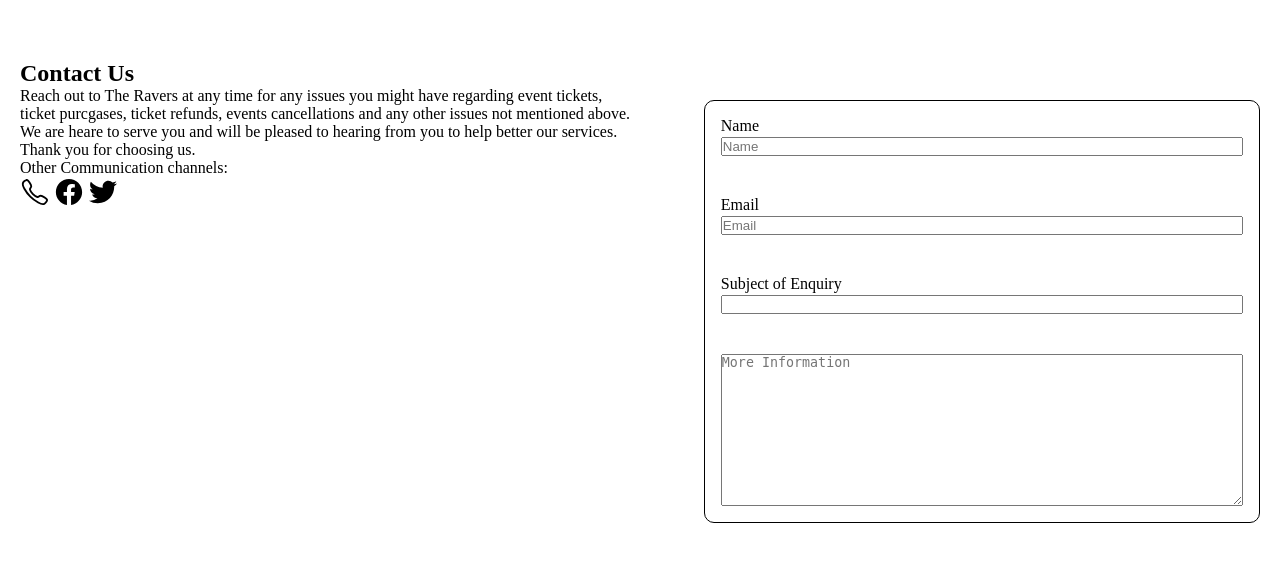
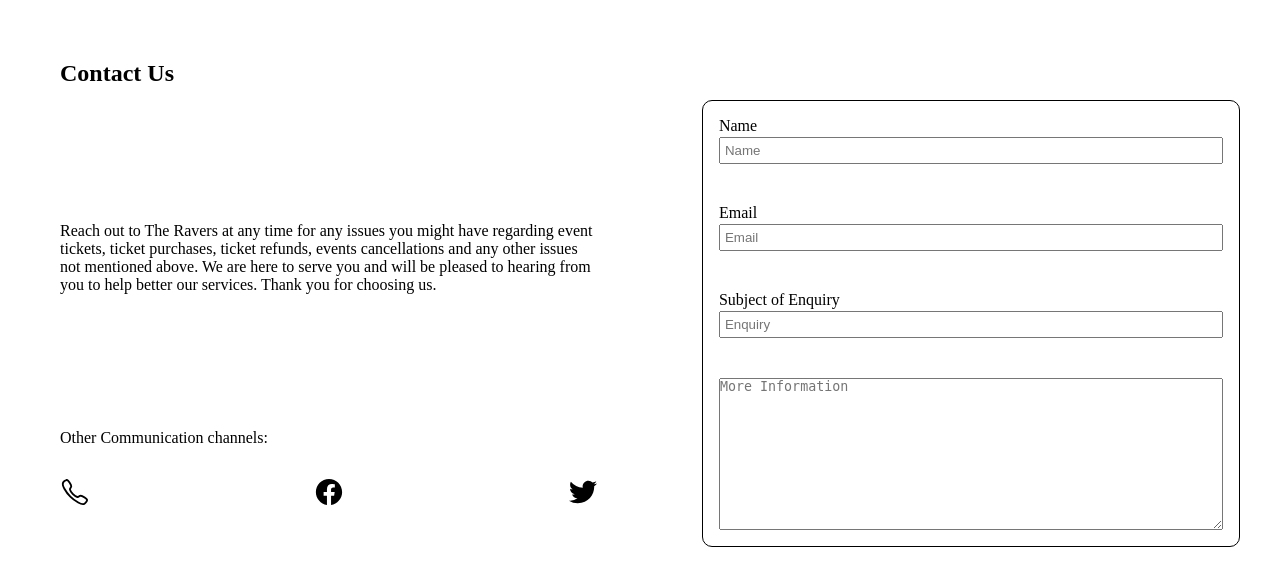
Before and after one commit to nerr-0/RAVE, a Node server app: page /contact in a window 1280 px wide. Shown: the top 586 px of the page. Run offline with Node 20, Linux system fonts and the light colour scheme.

Commit message:
D61/100DOC

```diff
--- a/public/css/style.css
+++ b/public/css/style.css
@@ -5,6 +5,10 @@
 }
 main {
   display: flex;
+}
+input{
+  padding: 4px;
+  /* border-radius: 4px; */
 }
 .main {
   display: flex;
@@ -52,7 +56,7 @@ main {
   background-color: blue;
   padding: 40px;
   row-gap: 20px;
-  margin-left: 80px;
+  /* margin-left: 80px; */
 }
 .card {
   width: 30%;
@@ -101,12 +105,26 @@ main {
 }
 .contact-left-panel {
   width: 50%;
-  padding-top: 40px;
+  padding: 40px;
+  display: flex;
+  flex-direction: column;
+  justify-content: space-between;
+}
+.contact-extras{
+  display: flex;
+  flex-direction: column;
+  /* justify-content: space-between; */
+  gap: 30px;
+}
+.contact-extras-icons{
+  display: flex;
+  justify-content: space-between     ;
 }
 .contact-right-panel{
   display: flex;
   justify-content: right;
   width: 50%;
+  padding-right: 20px;
 }
 .contact-right-panel form{
   width: 90%;
--- a/views/contact.ejs
+++ b/views/contact.ejs
@@ -10,7 +10,7 @@
 <body class="contact-body">
     <div class="contact-left-panel">
         <h2>Contact Us</h2>
-        <p>Reach out to The Ravers at any time for any issues you might have regarding event tickets, ticket purcgases, ticket refunds, events cancellations and any other issues not mentioned above. We are heare to serve you and will be pleased to hearing from you to help better our services.
+        <p>Reach out to The Ravers at any time for any issues you might have regarding event tickets, ticket purchases, ticket refunds, events cancellations and any other issues not mentioned above. We are here to serve you and will be pleased to hearing from you to help better our services.
             Thank you for choosing us.
         </p>
         <div class="contact-extras">
@@ -31,7 +31,7 @@
             <label for="email">Email</label>
             <input type="email" name="email" id="email" placeholder="Email" required><br><br>
             <label for="enquiry">Subject of Enquiry</label>
-            <input type="text" name="enquiry" id="enquiry"><br><br>
+            <input type="text" name="enquiry" id="enquiry" placeholder="Enquiry"><br><br>
             <!-- <label for="info">More Information</label> -->
             <textarea name="info" id="info" cols="30" rows="10" placeholder="More Information"></textarea>
         </form>
--- a/views/home.ejs
+++ b/views/home.ejs
@@ -10,15 +10,16 @@
 <body>
 
     <main>
-        <div class="left-side-panel">
+        <!-- <div class="left-side-panel">
             <img src="./images/mainlogo.png" alt="logo">
             <a href="/account"><img src="./logos/person-outline.svg" alt="account"></a>
             <a href="/calendar"><img src="./logos/calendar-clear-outline.svg" alt="calendar"></a>
             <a href="/info"><img src="./logos/info.svg" alt="info"></a>
             <a href="/settings"><img src="./logos/settings-outline.svg" alt="settings"></a>
-        </div>
+        </div> -->
         <div class="right-side-panel">
             <div class="top-nav">
+                <img src="./images/mainlogo.png" alt="logo">
                 <h1>THE RAVE</h1>
                <%- include('partials/header') %>
             </div>
```
